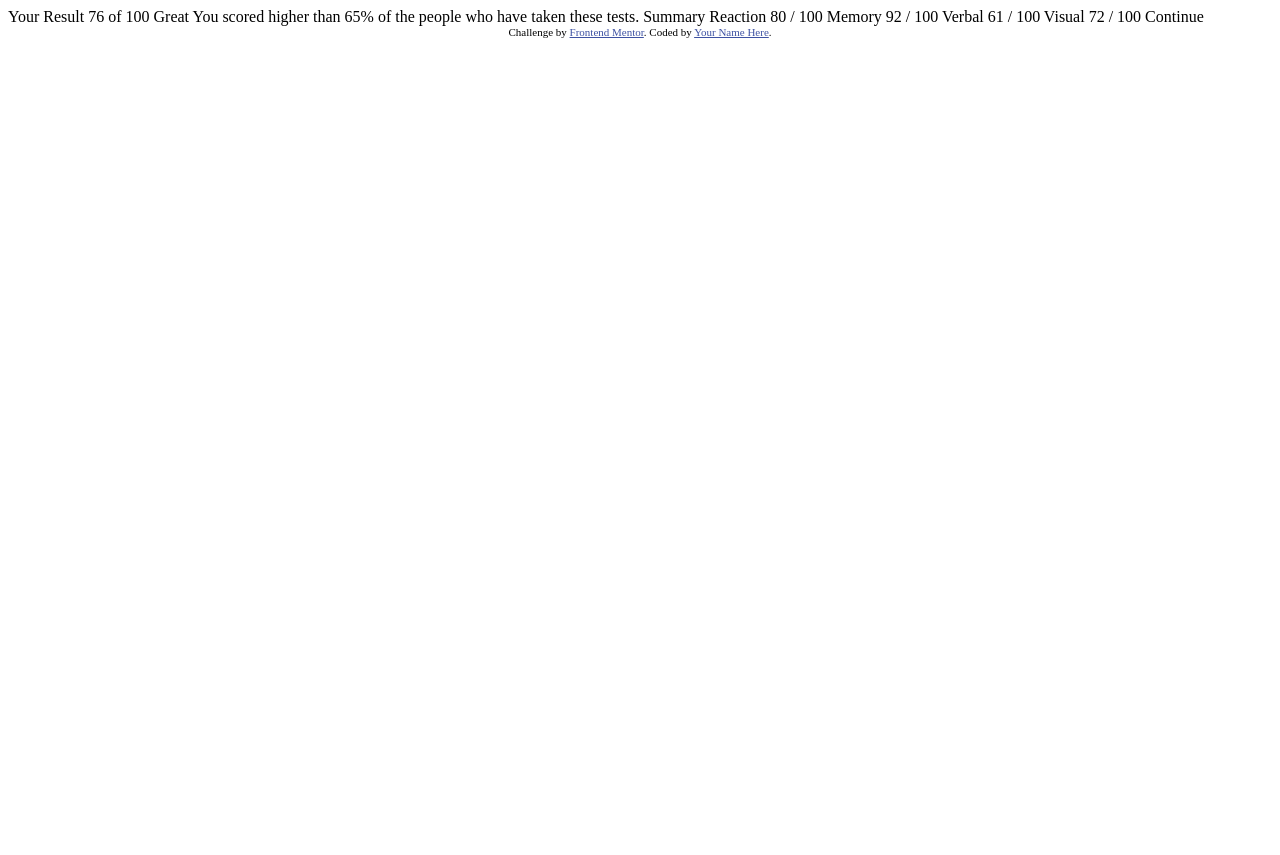
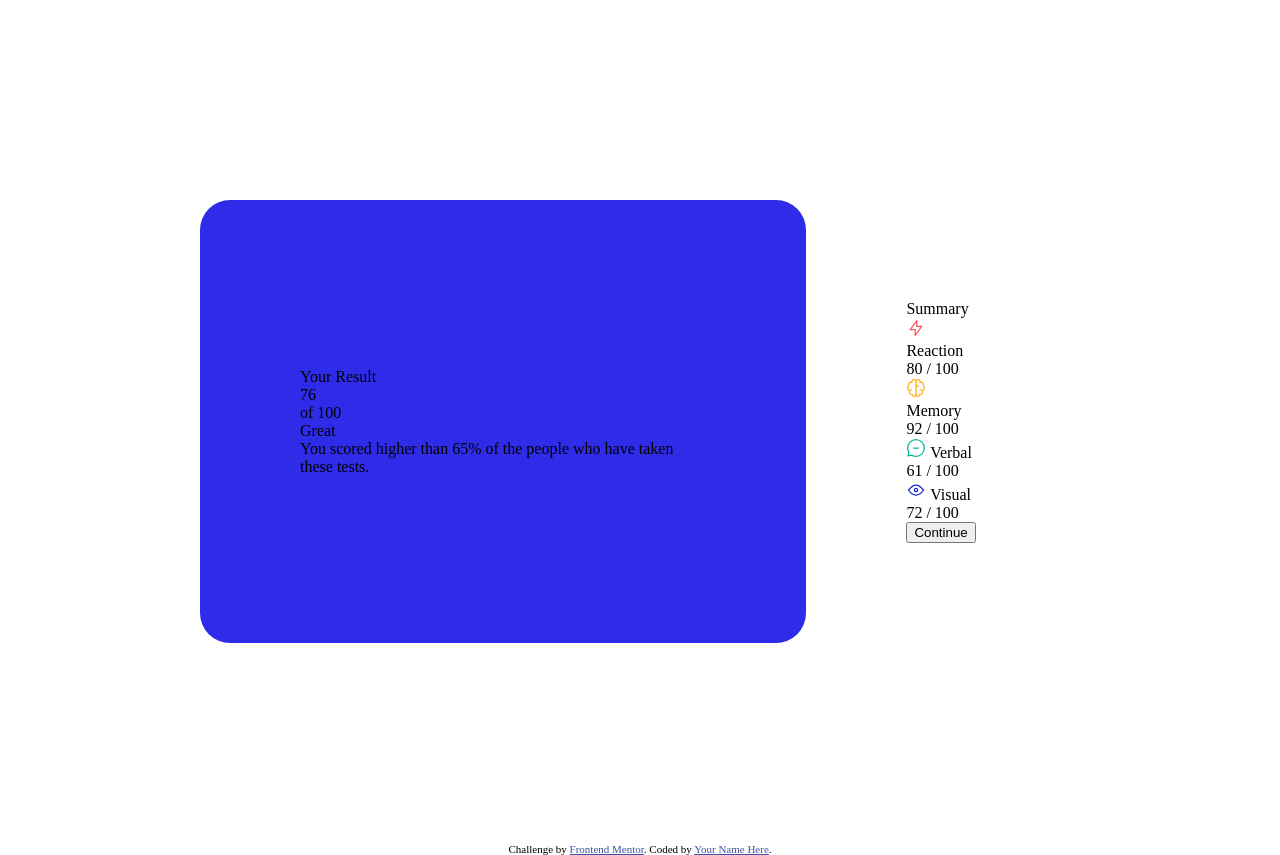
Before and after one commit to yerkoarce/result-summary.component-practice, a plain HTML site: page index.html in a window 1280 px wide. Before the commit the page ends 800 px from the top, so only its background shows below. Drawn offline with Linux system fonts and the light colour scheme.

Commit message:
insert backgroundcolrs, sections and divs

```diff
--- a/index.html
+++ b/index.html
@@ -1,47 +1,47 @@
 <!DOCTYPE html>
 <html lang="en">
   <head>
-  <meta charset="UTF-8">
-  <meta name="viewport" content="width=device-width, initial-scale=1.0"> <!-- displays site properly based on user's device -->
-
-  <link rel="icon" type="image/png" sizes="32x32" href="./assets/images/favicon-32x32.png">
+    <meta charset="UTF-8" />
+    <meta name="viewport" content="width=device-width, initial-scale=1.0" />
+    <!-- displays site properly based on user's device -->
+    <link rel="stylesheet" href="style.css">
+    <link
+      rel="icon"
+      type="image/png"
+      sizes="32x32"
+      href="./assets/images/favicon-32x32.png"
+    />
 
     <title>Frontend Mentor | Results summary component</title>
 
-  <!-- Feel free to remove these styles or customise in your own stylesheet 👍 -->
-  <style>
-    .attribution { font-size: 11px; text-align: center; }
-    .attribution a { color: hsl(228, 45%, 44%); }
-  </style>
   </head>
   <body>
+    <section class="app">
+    <section class="result">
+      <div class="title1">Your Result</div>
+      <div class="points">76</div>
+      <div class="points-of">of 100</div>
 
-  Your Result
-  76
-  of 100
+      <div class="word">Great</div>
+      <div class="description">
+        You scored higher than 65% of the people who have taken these tests.
+      </div>
+    </section>
+    <section class="specific-results">
+      <div class="title2">Summary</div>
+      <div class="reaction"><div class="name-r"><svg xmlns="http://www.w3.org/2000/svg" width="20" height="20" fill="none" viewBox="0 0 20 20"><path stroke="#F55" stroke-linecap="round" stroke-linejoin="round" stroke-width="1.25" d="M10.833 8.333V2.5l-6.666 9.167h5V17.5l6.666-9.167h-5Z"/></svg> Reaction</div> </div> <div class="points-r"> 80 / 100</div></div>
+      <div class="memory"><div class="name-m"><svg xmlns="http://www.w3.org/2000/svg" width="20" height="20" fill="none" viewBox="0 0 20 20"><path stroke="#FFB21E" stroke-linecap="round" stroke-linejoin="round" stroke-width="1.25" d="M5.833 11.667a2.5 2.5 0 1 0 .834 4.858"/><path stroke="#FFB21E" stroke-linecap="round" stroke-linejoin="round" stroke-width="1.25" d="M3.553 13.004a3.333 3.333 0 0 1-.728-5.53m.025-.067a2.083 2.083 0 0 1 2.983-2.824m.199.054A2.083 2.083 0 1 1 10 3.75v12.917a1.667 1.667 0 0 1-3.333 0M10 5.833a2.5 2.5 0 0 0 2.5 2.5m1.667 3.334a2.5 2.5 0 1 1-.834 4.858"/><path stroke="#FFB21E" stroke-linecap="round" stroke-linejoin="round" stroke-width="1.25" d="M16.447 13.004a3.334 3.334 0 0 0 .728-5.53m-.025-.067a2.083 2.083 0 0 0-2.983-2.824M10 3.75a2.085 2.085 0 0 1 2.538-2.033 2.084 2.084 0 0 1 1.43 2.92m-.635 12.03a1.667 1.667 0 0 1-3.333 0"/></svg> Memory </div> <div class="points-m"> 92 / 100</div></div>
+      <div class="verbal"><div class="name-ve"> <svg xmlns="http://www.w3.org/2000/svg" width="20" height="20" fill="none" viewBox="0 0 20 20"><path stroke="#00BB8F" stroke-linecap="round" stroke-linejoin="round" stroke-width="1.25" d="M7.5 10h5M10 18.333A8.333 8.333 0 1 0 1.667 10c0 1.518.406 2.942 1.115 4.167l-.699 3.75 3.75-.699A8.295 8.295 0 0 0 10 18.333Z"/></svg> Verbal</div><div class="points-ve"> 61 / 100</div></div>
+      <div class="visual"><div class="name-vi"> <svg xmlns="http://www.w3.org/2000/svg" width="20" height="20" fill="none" viewBox="0 0 20 20"><path stroke="#1125D6" stroke-linecap="round" stroke-linejoin="round" stroke-width="1.25" d="M10 11.667a1.667 1.667 0 1 0 0-3.334 1.667 1.667 0 0 0 0 3.334Z"/><path stroke="#1125D6" stroke-linecap="round" stroke-linejoin="round" stroke-width="1.25" d="M17.5 10c-1.574 2.492-4.402 5-7.5 5s-5.926-2.508-7.5-5C4.416 7.632 6.66 5 10 5s5.584 2.632 7.5 5Z"/></svg> Visual</div><div class="points-vi"> 72 / 100</div></div>
+      <button>Continue</button>
+    </section>
 
-  Great
-  You scored higher than 65% of the people who have taken these tests.
-
-  Summary
-
-  Reaction
-  80 / 100
-
-  Memory
-  92 / 100
-
-  Verbal
-  61 / 100
-
-  Visual
-  72 / 100
-
-  Continue
-
+  </section>
     <div class="attribution">
-    Challenge by <a href="https://www.frontendmentor.io?ref=challenge" target="_blank">Frontend Mentor</a>.
-    Coded by <a href="#">Your Name Here</a>.
+      Challenge by
+      <a href="https://www.frontendmentor.io?ref=challenge" target="_blank"
+        >Frontend Mentor</a
+      >. Coded by <a href="#">Your Name Here</a>.
     </div>
   </body>
 </html>
--- /dev/null
+++ b/style.css
@@ -0,0 +1,52 @@
+@import url('https://fonts.googleapis.com/css2?family=Hanken+Grotesk:ital,wght@0,500;0,700;0,800;1,500;1,700;1,800&display=swap');
+
+body {
+    padding: 0;
+    margin: 0;
+}
+
+.app {
+    display: flex;
+}
+
+.result {
+    background-color: hsl(241, 81%, 54%);
+    border-radius: 30px;
+    padding: 100px;
+    align-items: center;
+    align-content: center;
+    justify-content: center;
+    margin: 200px 0 200px 200px;
+}
+
+.specific-results {
+    background-color: hsl(0, 0%, 100%);
+    border-radius: 30px;
+    padding: 100px;
+    align-items: center;
+    align-content: center;
+    justify-content: center;
+    margin: 200px 200px 200px 0px;
+}
+
+
+
+
+
+
+
+
+
+
+
+
+
+
+
+.attribution {
+    font-size: 11px;
+    text-align: center;
+  }
+  .attribution a {
+    color: hsl(228, 45%, 44%);
+  }
```
Lines whose indentation alone changed are shown as unchanged.
